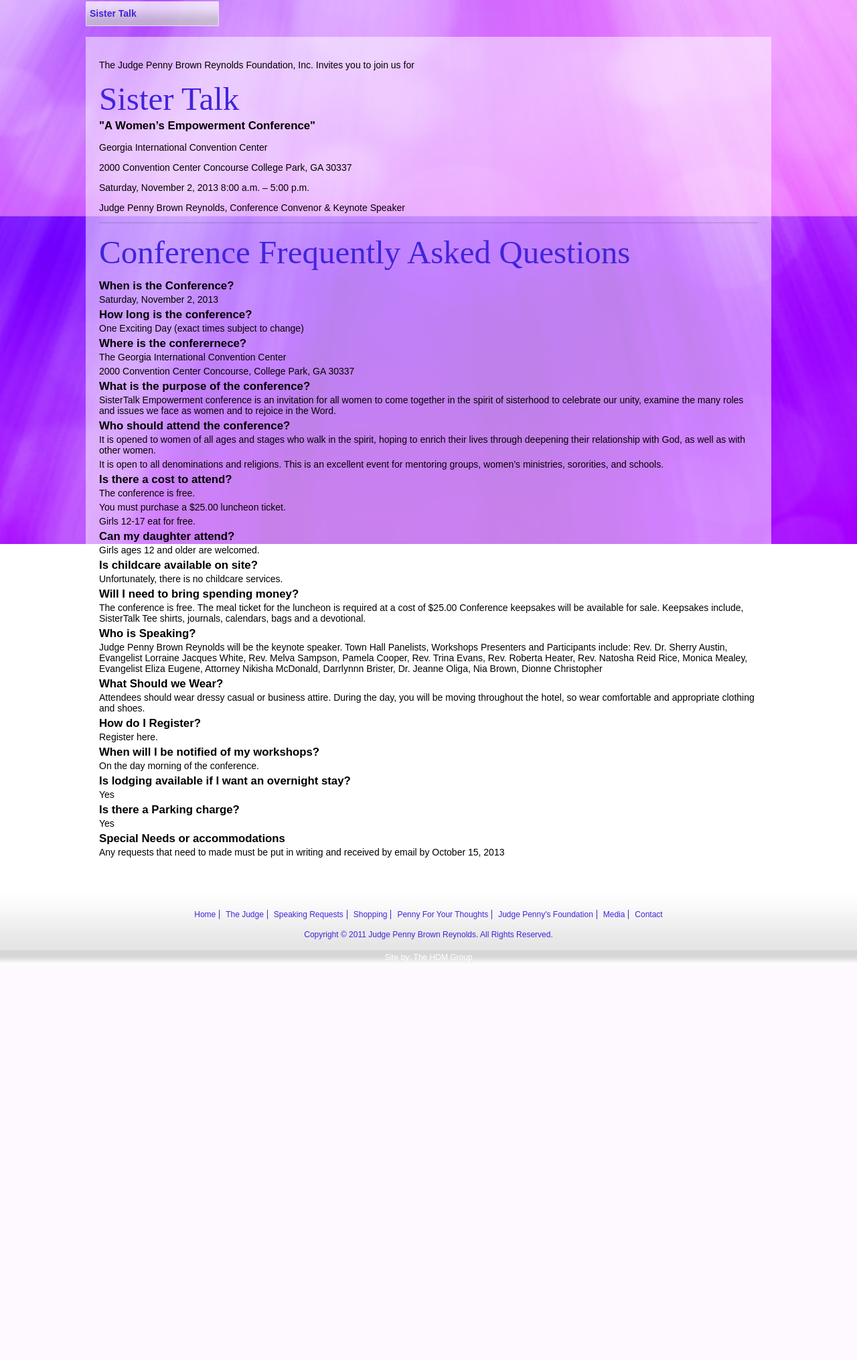
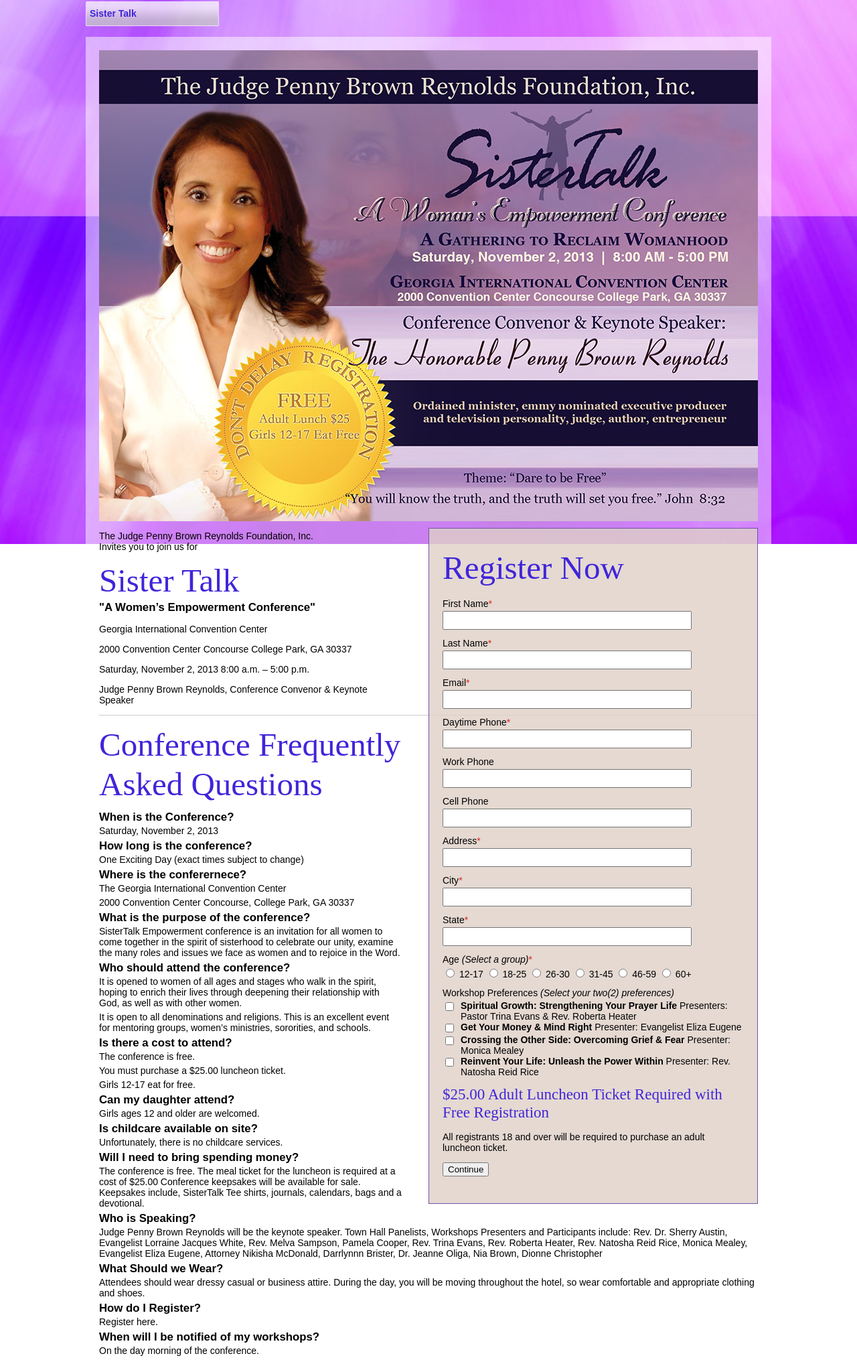
Before and after one commit to joelfoy/judgepenny, a PHP site: page /sister-talk.php in a window 1280 px wide. Shown: the part 215-2245 px from the top of the page at 67% size. Before the commit the page ends 1651 px from the top, so only its background shows below. Run offline with PHP 8.4, Linux system fonts and the light colour scheme; some web fonts are replaced.

Commit message:
09012013
Updates from Sunday

```diff
--- a/css/style.css
+++ b/css/style.css
@@ -218,12 +218,13 @@
 
 .block	{	margin-bottom: 10px;
 		}
-.block h3, .block h4	{	line-height: 1.2em;	}
+.block h3, .block h4	{	line-height: 1.2em; margin: 0;	}
 .block h5	{	font-size: 1.2em; margin: 0 0 2px 0;	}
 .mainCol ul, .leftCol ul, .rightCol ul {	padding: 0; list-style: none;	}
 .mainCol ul li, .leftCol ul li, .rightCol ul li {	border-bottom: 1px solid rgba(0,0,0,0.2);
 													padding-bottom: 5px;
 													margin-bottom: 5px;
+													font-size: 12px;
 												}
 .board-position	{	font-weight: bold; text-transform: uppercase; font-size: 0.9em; display: block;	}
 .sister-talk	{	background: rgba(255,255,255,0.5); padding: 20px; margin-top: 15px;	}
@@ -235,3 +236,24 @@
 				}
 .conference-faq h3	{	margin: 0 0 10px;	}
 .conference-faq p	{	margin: 0 0 5px 0;	}
+
+/*==============sister talk page============*/
+
+.conference-registration	{	float: right;
+								width: 450px;
+								clear: left;
+								padding: 30px 20px 40px;
+								background-color: rgba(223, 208, 199, 0.8);
+								border: 1px solid #6d53a2;
+								margin: 10px 0 0 40px;
+							}
+.conference-registration h3	{	margin-bottom: 15px;	}
+.conference-registration .input-container	{	margin-bottom: 12px; position: relative;	}
+.form-input-label			{	display: block; margin-bottom: 3px;	}
+.form-input-error			{	float: right; display: none;	}
+.form-input					{	width: 80%; padding: 4px; font-size: 14px;	}
+.required					{	color: #dc291e;	}
+.radio						{}
+.checkbox-container			{	display: block;	overflow: auto;}
+.form-checkbox				{	float: left; margin-right: 10px;	}
+.pref-description			{	}
--- a/index.php
+++ b/index.php
@@ -7,6 +7,7 @@
  <div class="slider-wrapper theme-default">
 
             <div id="slider" class="nivoSlider">
+            	<a href="sister-talk.php"><img src="slideshow/images/SisterTalk_WebBanner.jpg"/></a>
                 <a href="shopping.php"><img src="slideshow/images/book.jpg"  /></a>
                 <a href="judge-penny-foundation.php"><img src="slideshow/images/judge_penny_foundation.jpg" alt="Judge PEnny Foundation" /></a>
                 <a href="penny-for-your-thoughts.php"><img src="slideshow/images/judge_penny_opportunity.jpg" alt="" /></a>
--- a/sister-talk.php
+++ b/sister-talk.php
@@ -4,8 +4,124 @@
 <div id="wrapper">
 <h1>Sister Talk</h1>
 <div class="block sister-talk">
-	<p>The Judge Penny Brown Reynolds Foundation, Inc.
-Invites you to join us for</p>
+	<img alt="Sister Talk - A Women's Empowerment Conference" src="images/SisterTalk5x7Front.jpg"/>
+
+	<div class="conference-registration">
+		<h3>Register Now</h3>
+		<form action="registerSistertalk.php" method="post" id="SisterTalk-registration">
+			<div class="input-container">
+				<label for="firstName" class="form-input-label">First Name<span class="required">*</span></label>
+				<label for="firstName" class="form-input-error"></label>
+				<input type="text" class="form-input" id="firstName" name="firstName"/>
+			</div>
+
+			<div class="input-container">
+				<label for="lastName" class="form-input-label">Last Name<span class="required">*</span></label>
+				<label for="lastName" class="form-input-error"></label>
+				<input type="text" class="form-input" id="lastName" name="lastName"/>
+			</div>
+
+			<div class="input-container">
+				<label for="email" class="form-input-label">Email<span class="required">*</span></label>
+				<label for="email" class="form-input-error"></label>
+				<input type="email" class="form-input" id="email" name="email"/>
+			</div>
+
+			<div class="input-container">
+				<label for="dayPhone" class="form-input-label">Daytime Phone<span class="required">*</span></label>
+				<label for="dayPhone" class="form-input-error"></label>
+				<input type="tel" class="form-input" id="dayPhone" name="dayPhone"/>
+			</div>
+
+			<div class="input-container">
+				<label for="workPhone" class="form-input-label">Work Phone</label>
+				<input type="tel" class="form-input" id="workPhone" name="workPhone"/>
+			</div>
+
+			<div class="input-container">
+				<label for="cellPhone" class="form-input-label">Cell Phone</label>
+				<input type="tel" class="form-input" id="cellPhone" name="cellPhone"/>
+			</div>
+
+			<div class="input-container">
+				<label for="address" class="form-input-label">Address<span class="required">*</span></label>
+				<label for="address" class="form-input-error"></label>
+				<input type="text" class="form-input" id="address" name="address"/>
+			</div>
+
+			<div class="input-container">
+				<label for="city" class="form-input-label">City<span class="required">*</span></label>
+				<label for="city" class="form-input-error"></label>
+				<input type="text" class="form-input" id="city" name="city"/>
+			</div>
+
+			<div class="input-container">
+				<label for="state" class="form-input-label">State<span class="required">*</span></label>
+				<label for="state" class="form-input-error"></label>
+				<input type="text" class="form-input" id="state" name="state"/>
+			</div>
+
+			<div class="input-container">
+				<label for="" class="form-input-label">Age <em>(Select a group)</em><span class="required">*</span></label>
+				<label for="" class="form-input-error"></label>
+				<input class="radio" type="radio" name="age" value="12-17" /> <span>12-17</span>
+				<input class="radio" type="radio" name="age" value="18-25" /> <span>18-25</span>
+				<input class="radio" type="radio" name="age" value="26-30" /> <span>26-30</span>
+				<input class="radio" type="radio" name="age" value="31-45" /> <span>31-45</span>
+				<input class="radio" type="radio" name="age" value="46-59" /> <span>46-59</span>
+				<input class="radio" type="radio" name="age" value="60+" /> <span>60+</span>
+			</div>
+
+			<div class="input-container">
+				<label for="preferences" class="form-input-label">Workshop Preferences <em>(Select your two(2) preferences)</em></label>
+
+				<div class="checkbox-container">
+					<input type="checkbox" class="form-checkbox" value="Workshop I" name="preferences[]" class="checkbox">
+						<span class="pref-description">
+						<strong>Spiritual Growth: Strengthening Your Prayer Life</strong>
+						Presenters: Pastor Trina Evans & Rev. Roberta Heater
+						</span>
+					</input>
+				</div>
+
+				<div class="checkbox-container">
+					<input type="checkbox" class="form-checkbox" value="Workshop II" name="preferences[]" class="checkbox">
+						<span class="pref-description">
+						<strong>Get Your Money & Mind Right</strong>
+						Presenter: Evangelist Eliza Eugene
+						</span>
+					</input>
+				</div>
+
+				<div class="checkbox-container">
+					<input type="checkbox" class="form-checkbox" value="Workshop III" name="preferences[]" class="checkbox">
+						<span class="pref-description">
+						<strong>Crossing the Other Side: Overcoming Grief & Fear
+	</strong>
+						Presenter: Monica Mealey
+						</span>
+					</input>
+				</div>
+
+				<div class="checkbox-container">
+					<input type="checkbox" class="form-checkbox" value="Workshop IV" name="preferences[]" class="checkbox">
+						<span class="pref-description">
+						<strong>Reinvent Your Life: Unleash the Power Within</strong>
+						Presenter: Rev. Natosha Reid Rice
+						</span>
+					</input>
+				</div>
+			</div>
+
+			<h4>$25.00 Adult Luncheon Ticket Required with Free Registration</h4>
+			<p>All registrants 18 and over will be required to purchase an adult luncheon ticket.</p>
+
+			<input type="submit" class="form-submit" name="submit" value="Continue"/>
+
+		</form>
+	</div>
+
+	<p>The Judge Penny Brown Reynolds Foundation, Inc. <br>Invites you to join us for</p>
 	<h3>Sister Talk</h3>
 	<h5>"A Women’s Empowerment Conference"</h5>
 	<div class="conference-details">
@@ -14,9 +130,7 @@
 		<p>Saturday, November 2, 2013 <span class="time">8:00 a.m. – 5:00 p.m.</span></p>
 		<p>Judge Penny Brown Reynolds, Conference Convenor & Keynote Speaker</p>
 	</div>
-	<div class="conference-registration">
 
-	</div>
 
 	<div class="conference-faq">
 		<h3>Conference Frequently Asked Questions
```
Also changed, not shown: registerSistertalk.php (+6 -6 lines), registration-complete.php (added, +28 -0 lines), _index-29thaug.php (renamed from index-29thaug.php), images/SisterTalk2.jpg (added), images/SisterTalk5x7Front.jpg (added), slideshow/images/SisterTalk_WebBanner.jpg (added).
